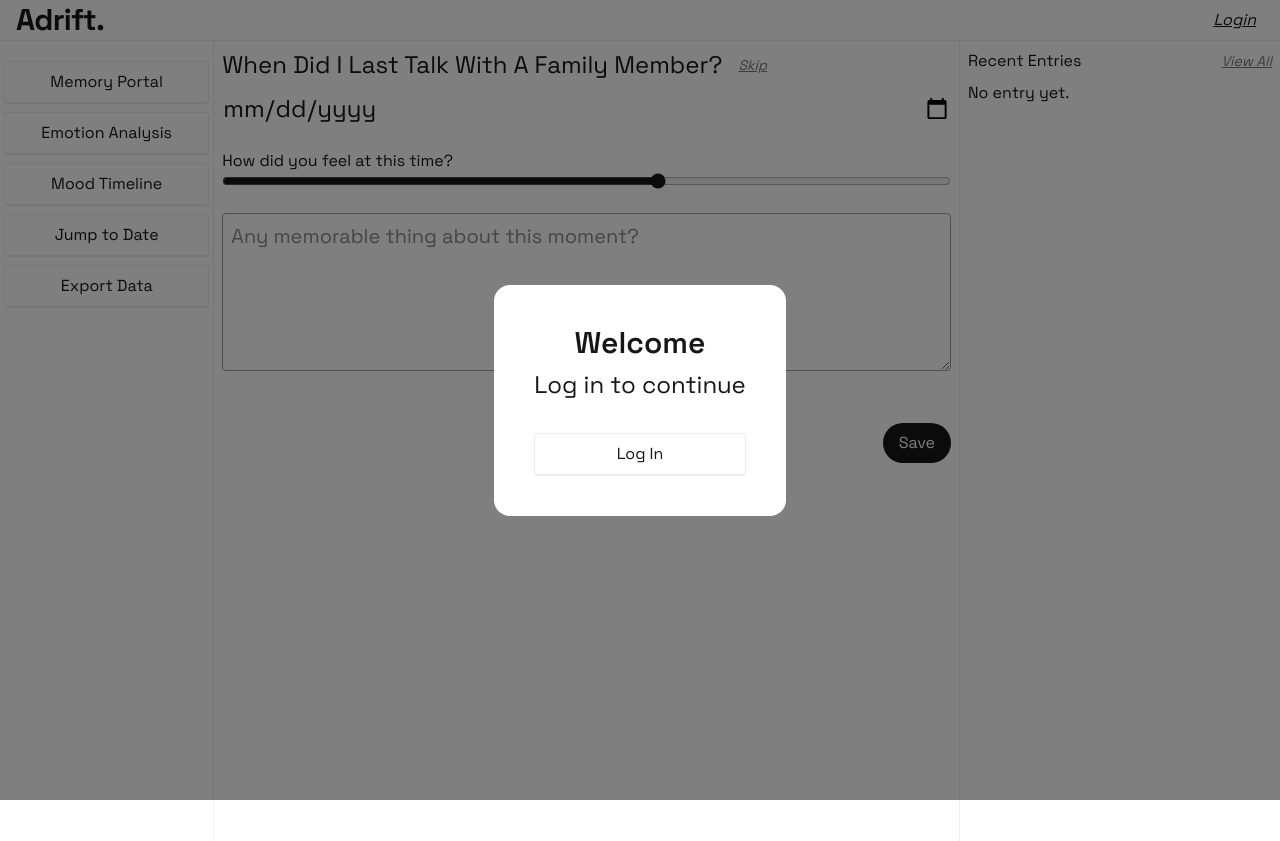
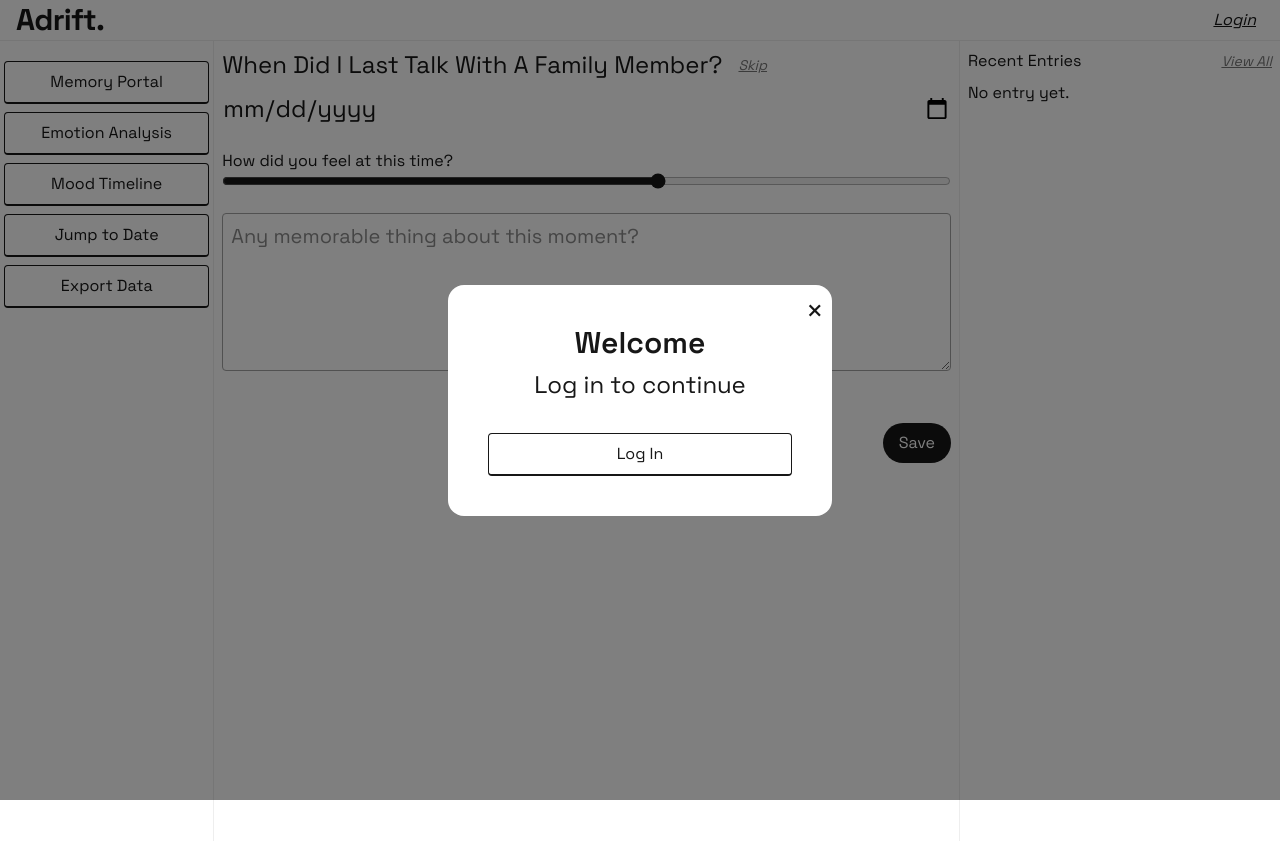
Before and after one commit to IndieCoderMM/adrift, a Next.js app: page / in a window 1280 px wide. Both pictures are taken after a click on the button "Login". Built offline with nearby package versions, Linux system fonts and the light colour scheme.

Commit message:
Add auth guard

```diff
--- a/eslint.config.mjs
+++ b/eslint.config.mjs
@@ -13,6 +13,7 @@ const eslintConfig = [
   ...compat.config({
     extends: ["next/core-web-vitals", "next/typescript"],
     rules: {
+      "@next/next/no-sync-scripts": "warn",
       "@typescript-eslint/no-explicit-any": "warn",
     },
   }),
--- a/src/app/globals.css
+++ b/src/app/globals.css
@@ -33,5 +33,5 @@ body {
 }
 
 .btn {
-  @apply border-border rounded border border-b-2 p-2;
+  @apply border-fg rounded border border-b-2 p-2;
 }
--- a/src/app/layout.tsx
+++ b/src/app/layout.tsx
@@ -2,7 +2,6 @@ import LoginPortal from "@/components/login-portal";
 import Navbar from "@/components/navbar";
 import type { Metadata } from "next";
 import { Space_Grotesk } from "next/font/google";
-import Script from "next/script";
 import "./globals.css";
 
 const mainFont = Space_Grotesk({
@@ -28,7 +27,7 @@ export default function RootLayout({
         <Navbar />
         {children}
         <LoginPortal />
-        <Script src="https://js.puter.com/v2/"></Script>
+        <script src="https://js.puter.com/v2/"></script>
       </body>
     </html>
   );
--- a/src/components/login-portal.tsx
+++ b/src/components/login-portal.tsx
@@ -5,6 +5,7 @@ import { Portal } from "./ui/portal";
 
 const LoginPortal = () => {
   const openLogin = useAppStore((s) => s.openLogin);
+  const setOpenLogin = useAppStore((s) => s.setOpenLogin);
   const isLoading = usePuterStore((s) => s.isLoading);
   const auth = usePuterStore((s) => s.auth);
 
@@ -13,28 +14,43 @@ const LoginPortal = () => {
   return (
     <Portal>
       <main className="fixed inset-0 flex w-full items-center justify-center bg-black/50">
-        <section className="flex flex-col gap-8 rounded-2xl bg-white p-10">
-          <div className="flex flex-col items-center gap-2 text-center">
-            <h1 className="text-3xl font-semibold">Welcome</h1>
-            <h2 className="text-2xl">Log in to continue</h2>
-          </div>
-          <div className="flex text-center">
+        <section className="relative flex min-w-sm flex-col gap-8 rounded-2xl bg-white p-10">
+          <button
+            type="button"
+            className="absolute top-2 right-2 cursor-pointer text-3xl"
+            onClick={() => setOpenLogin(false)}
+          >
+            &times;
+          </button>
+
           {isLoading ? (
             <span className="">Signing you in...</span>
           ) : (
             <>
               {auth.isAuthenticated ? (
+                <>
+                  <div className="flex flex-col items-center gap-2 text-center">
+                    <h1 className="text-3xl font-semibold">
+                      {auth.user?.username}
+                    </h1>
+                  </div>
                   <button className="btn w-full" onClick={auth.signOut}>
                     Log Out
                   </button>
+                </>
               ) : (
+                <>
+                  <div className="flex flex-col items-center gap-2 text-center">
+                    <h1 className="text-3xl font-semibold">Welcome</h1>
+                    <h2 className="text-2xl">Log in to continue</h2>
+                  </div>
                   <button className="btn w-full" onClick={auth.signIn}>
                     Log In
                   </button>
+                </>
               )}
             </>
           )}
-          </div>
         </section>
       </main>
     </Portal>
--- a/src/components/prompt-form.tsx
+++ b/src/components/prompt-form.tsx
@@ -2,6 +2,7 @@
 
 import { generateReflectionPrompt, getAiPrompt } from "@/lib/ai";
 import { usePuterStore } from "@/lib/puter";
+import { useAppStore } from "@/lib/store";
 import { generateID, getEntryKey, getQuestionKey } from "@/utils/storage";
 import { FormEventHandler, useState } from "react";
 
@@ -19,10 +20,16 @@ const PromptForm = () => {
   });
   const kv = usePuterStore((s) => s.kv);
   const ai = usePuterStore((s) => s.ai);
+  const auth = usePuterStore((s) => s.auth);
+  const setOpenLogin = useAppStore((s) => s.setOpenLogin);
   const [status, setStatus] = useState<Status>("idle");
   const [generating, setGenerating] = useState(false);
 
   const handleGenerateReflection = async () => {
+    if (!auth || !auth.isAuthenticated) {
+      setOpenLogin(true);
+      return;
+    }
     try {
       setGenerating(true);
       // BUG: Why this feedback is cached?
@@ -45,6 +52,11 @@ const PromptForm = () => {
 
   const handleSubmit: FormEventHandler<HTMLFormElement> = async (e) => {
     e.preventDefault();
+    if (!auth || !auth.isAuthenticated) {
+      setOpenLogin(true);
+      return;
+    }
+
     const form = e.currentTarget.closest("form");
     if (!form) {
       console.log("Form not found");
@@ -95,8 +107,6 @@ const PromptForm = () => {
       }, 5000);
     }
   };
-
-  console.log(reflection);
 
   return (
     <div>
--- a/src/components/user-button.tsx
+++ b/src/components/user-button.tsx
@@ -17,11 +17,16 @@ const UserButton = () => {
     <div>
       <div className="flex items-center gap-2">
         {auth.isAuthenticated ? (
-          <span className="font-medium">{auth.user?.username}</span>
+          <button
+            className="cursor-pointer font-medium"
+            onClick={() => setOpenLogin(true)}
+          >
+            {auth.user?.username}
+          </button>
         ) : (
           <button
             type="button"
-            className="p-2 italic underline"
+            className="cursor-pointer p-2 italic underline"
             onClick={() => setOpenLogin(true)}
           >
             Login
```
Lines whose indentation alone changed are shown as unchanged.
